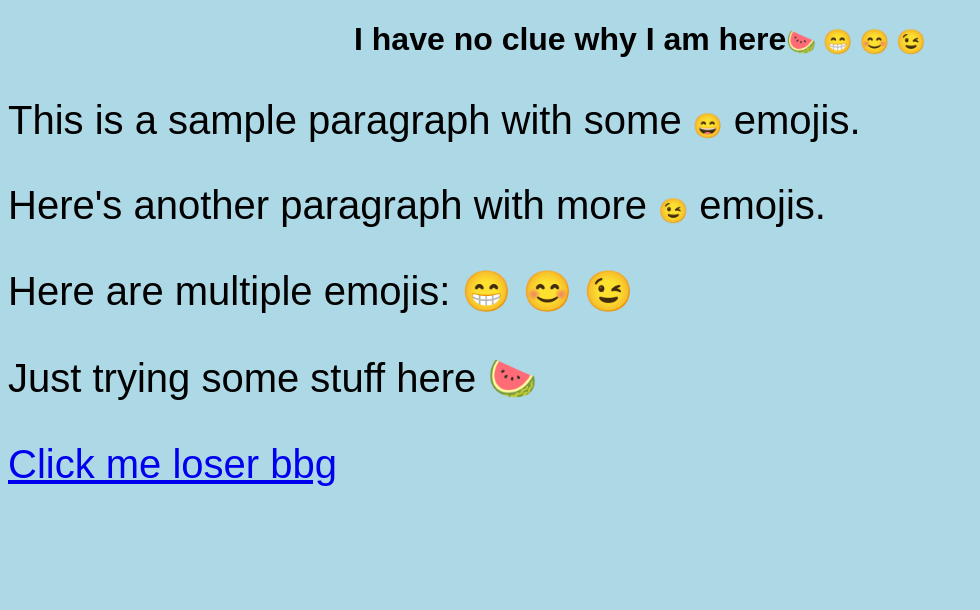
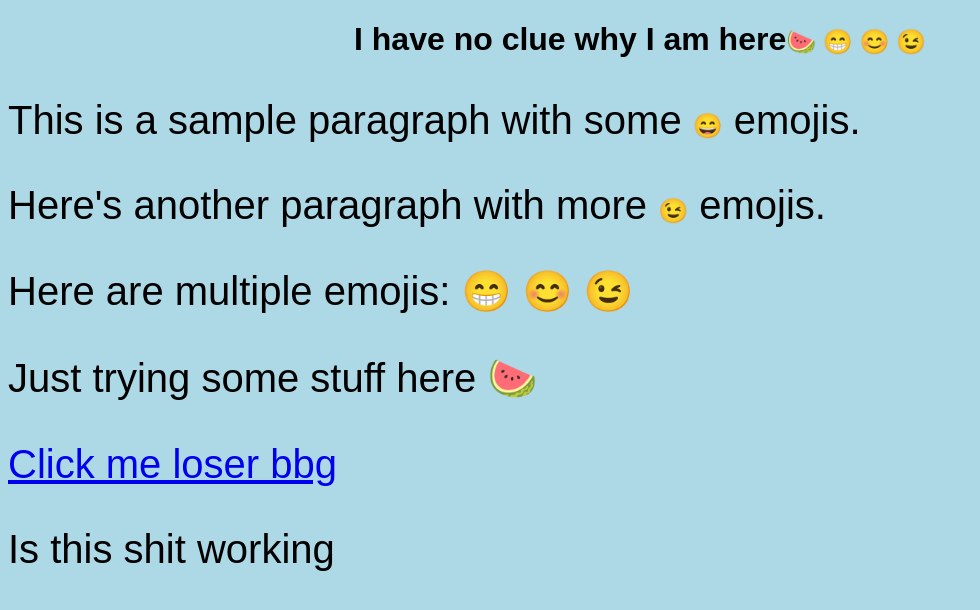
Before and after one commit to EmeraLeviathan/Informatics-Test, a plain HTML site: page index.html in a window 1280 px wide. Shown: the whole page, without its empty margins (0-980 px from the left). Drawn offline with Linux system fonts and the light colour scheme.

Commit message:
Update index.html

```diff
--- a/index.html
+++ b/index.html
@@ -36,6 +36,7 @@
 	<p>Here are multiple emojis: &#x1F601; &#x1F60A; &#x1F609;</p>
 	<p> Just trying some stuff here &#x1F349;<p>
 	<a href="https://sites.google.com/d/1CO_0zPG0W_ZsnE4rOd7OTLI53QVyVNpF/p/1cASV2yKTCadTIamwaPW3dYAgKF3v-nWY/edit?pli=1"> Click me loser bbg</a>
-	<p></p>
+	<p>Is this shit working
+</p>
 </body>
 </html>
```
